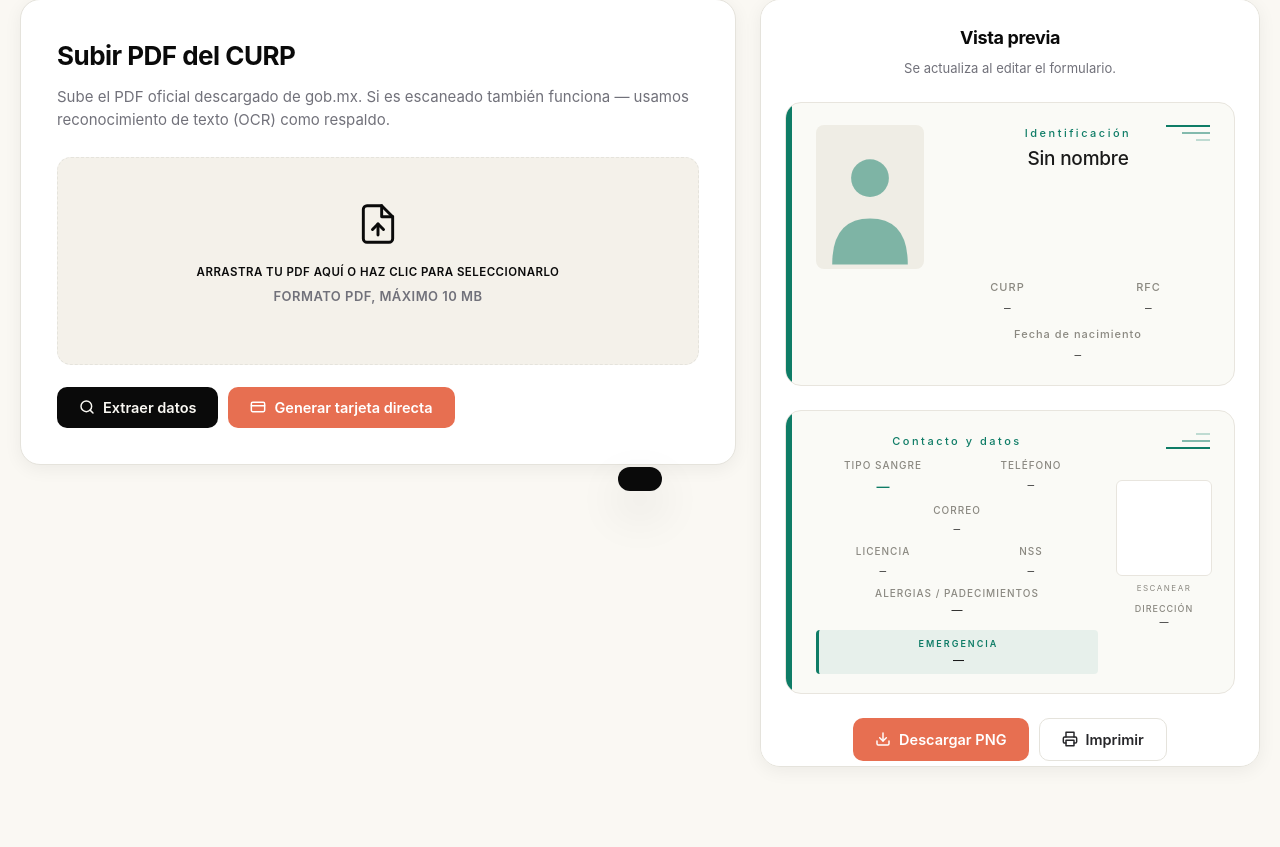
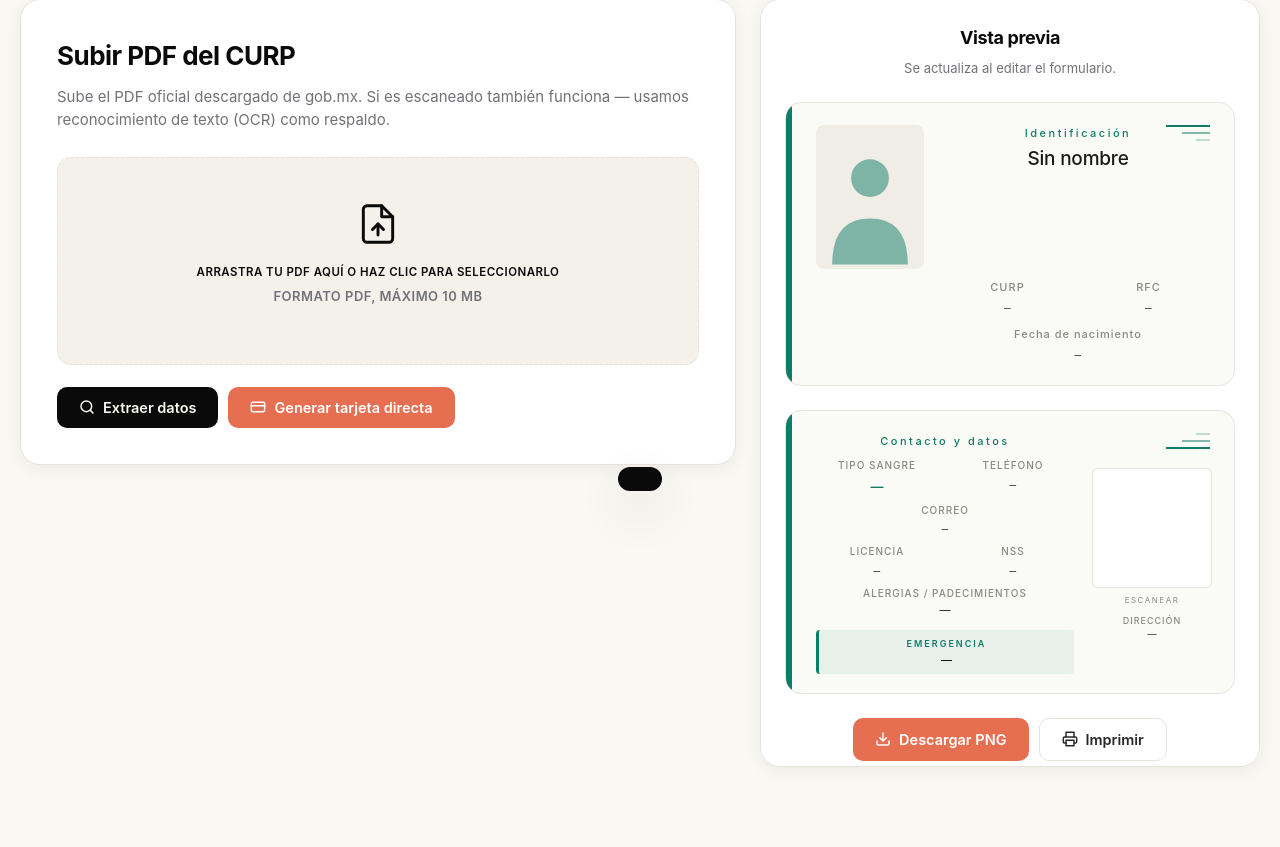
Before and after one commit to Vmcg22/curp-wallet, a FastAPI app: page / in a window 1280 px wide. Shown: the part 401-1248 px from the top of the page. Run offline with FastAPI, Linux system fonts and the light colour scheme; some libraries are stand-ins or nearby versions.

Commit message:
fix: add QR quiet zone and increase resolution so scanners can read it

```diff
--- a/app/static/card.js
+++ b/app/static/card.js
@@ -158,7 +158,7 @@ function renderCardBack(data) {
        </div>`;
 
   return `
-<div id="card-back" style="width: 100%; max-width: 460px; aspect-ratio: 1.586; background: #FAFAF6; border-radius: 16px; padding: 22px 22px 22px 30px; display: grid; grid-template-columns: 1fr 96px; gap: 18px; position: relative; overflow: hidden; border: 1px solid #E8E5DE; box-sizing: border-box;">
+<div id="card-back" style="width: 100%; max-width: 460px; aspect-ratio: 1.586; background: #FAFAF6; border-radius: 16px; padding: 22px 22px 22px 30px; display: grid; grid-template-columns: 1fr 120px; gap: 18px; position: relative; overflow: hidden; border: 1px solid #E8E5DE; box-sizing: border-box;">
   <div style="position: absolute; top: 0; left: 0; bottom: 0; width: 6px; background: #0E7C66;"></div>
   <div style="position: absolute; top: 22px; right: 24px; display: flex; flex-direction: column; align-items: flex-end; gap: 5px;">
     <div style="width: 14px; height: 2px; background: #0E7C66; opacity: 0.25;"></div>
@@ -172,7 +172,7 @@ function renderCardBack(data) {
   </div>
 
   <div style="display: flex; flex-direction: column; align-items: center; justify-content: center; gap: 6px;">
-    <div id="qr-frame" style="width: 96px; height: 96px; background: white; border: 1px solid #E8E5DE; border-radius: 6px; padding: 4px; display: flex; align-items: center; justify-content: center; box-sizing: border-box;">
+    <div id="qr-frame" style="width: 120px; height: 120px; background: white; border: 1px solid #E8E5DE; border-radius: 6px; padding: 4px; display: flex; align-items: center; justify-content: center; box-sizing: border-box;">
       <canvas id="qr-canvas" style="width: 100%; height: 100%; display: block;"></canvas>
     </div>
     <div style="color: #8a8880; font-size: 8px; letter-spacing: 1.5px;">ESCANEAR</div>
@@ -217,10 +217,10 @@ async function renderCards(data, container) {
     const payload = buildQRPayload(data) || 'CURP Wallet';
     try {
       await window.QRCode.toCanvas(canvas, payload, {
-        margin: 0,
+        margin: 4,
         errorCorrectionLevel: 'M',
-        color: { dark: '#1a1a1a', light: '#ffffff' },
-        width: 88,
+        color: { dark: '#000000', light: '#ffffff' },
+        width: 256,
       });
     } catch (err) {
       console.error('QR error:', err);
--- a/app/templates/index.html
+++ b/app/templates/index.html
@@ -4,7 +4,7 @@
   <meta charset="UTF-8">
   <meta name="viewport" content="width=device-width, initial-scale=1.0">
   <title>Tarjeta Personal — Identificación de cartera</title>
-  <link rel="stylesheet" href="/static/style.css?v=10">
+  <link rel="stylesheet" href="/static/style.css?v=11">
 </head>
 <body>
   <header class="hero">
@@ -290,7 +290,7 @@
 
   <script src="https://cdn.jsdelivr.net/npm/qrcode@1.5.0/build/qrcode.min.js"></script>
   <script src="https://cdn.jsdelivr.net/npm/html-to-image@1.11.11/dist/html-to-image.min.js"></script>
-  <script src="/static/card.js?v=10"></script>
-  <script src="/static/app.js?v=10"></script>
+  <script src="/static/card.js?v=11"></script>
+  <script src="/static/app.js?v=11"></script>
 </body>
 </html>
```
